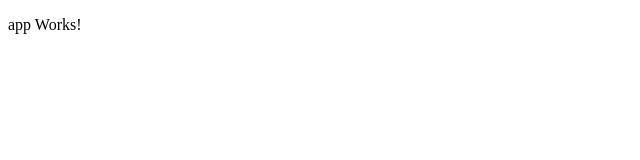
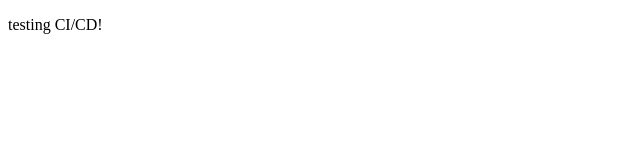
Before and after one commit to dreiv/ng-dashboard, an Angular app: page / in a window 1280 px wide. Shown: the top 160 px of the page, without its empty margins (0-640 px from the left). Built offline with nearby package versions, Linux system fonts and the light colour scheme.

Commit message:
lets see it in action :D

```diff
--- a/src/app/app.component.ts
+++ b/src/app/app.component.ts
@@ -4,7 +4,7 @@ import { Component } from '@angular/core';
   selector: 'app-root',
   template: `
     <p>
-      app Works!
+      testing CI/CD!
     </p>
   `,
   styles: []
```
